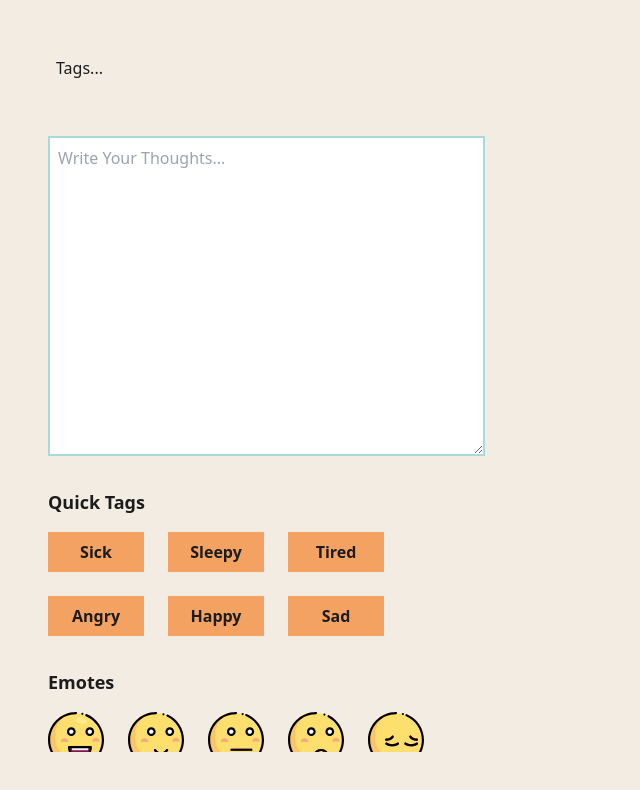
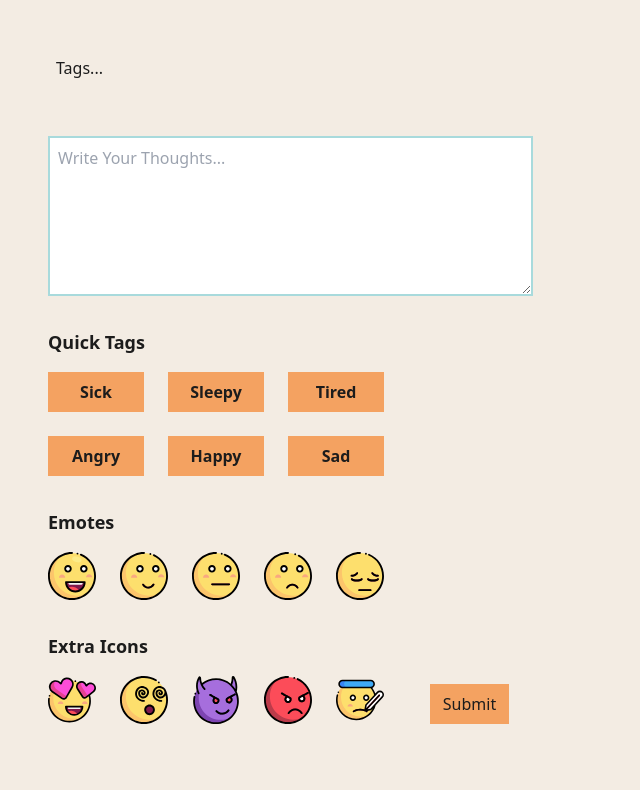
Before and after one commit to kaya70875/Thoughts-App, a React (Vite) app in the folder thoughtsApp/: page / in a window 1280 px wide. Shown: the top 790 px of the page, without its empty margins (0-640 px from the left). Built offline with nearby package versions, Linux system fonts and the light colour scheme.

Commit message:
implement desktop size

```diff
--- a/thoughtsApp/src/components/Editor.tsx
+++ b/thoughtsApp/src/components/Editor.tsx
@@ -64,13 +64,13 @@ export default function Editor() {
   }, [submittedForms]);
 
   return (
-    <div className="w-5/12 h-screen p-12">
+    <div className="w-5/12 h-full pl-12 pt-12">
       <form className="flex flex-col gap-2 h-full overflow-hidden" onSubmit={handleSubmit}>
         <Tag tags={tags} setTags={setTags} />
         <textarea
           name="text-area"
           id="txt"
-          className="w-full min-h-80 p-2 border-2 border-primaryBorder outline-none"
+          className="w-full min-h-80 2xl:min-h-40 xl:min-h-32 p-2 border-2 border-primaryBorder outline-none"
           placeholder="Write Your Thoughts..."
           value={text}
           onChange={handleTextChange}
--- a/thoughtsApp/src/components/subs/ActionButtons.tsx
+++ b/thoughtsApp/src/components/subs/ActionButtons.tsx
@@ -34,7 +34,7 @@ export default function ActionButtons({ setActions }: ActionButtonProps) {
             <button
               key={actions[index]}
               ref={buttonRef}
-              className="emote__button flex items-center justify-center text-center w-14 h-14 rounded-full"
+              className="emote__button flex items-center justify-center text-center emoji-styles"
               onClick={handleActions(actions[index])}
               type="button"
             >
--- a/thoughtsApp/src/components/subs/EmoteButtons.tsx
+++ b/thoughtsApp/src/components/subs/EmoteButtons.tsx
@@ -27,7 +27,7 @@ export default function EmoteButtons({ emote, setEmote }: { emote: string; setEm
           {module.map((emoteImage, index) => (
             <button
               key={emotesList[index]}
-              className={`emote__button flex items-center justify-center text-center w-14 h-14 rounded-full ${activeEmote === emotesList[index] ? 'active' : ''}`}
+              className={`emote__button flex items-center justify-center text-center emoji-styles rounded-full ${activeEmote === emotesList[index] ? 'active' : ''}`}
               onClick={handleEmotes(emotesList[index])}
               type="button"
               ref={emoteRef}
--- a/thoughtsApp/src/index.css
+++ b/thoughtsApp/src/index.css
@@ -41,3 +41,9 @@
     background: var(--buttonHover);
     padding: 0.25rem;
 }
+
+@layer components {
+    .emoji-styles {
+        @apply w-14 2xl:w-12 xl:w-10 lg:w-9 h-14 2xl:h-12 xl:h-10 lg:h-9 rounded-full;
+    }
+}
--- a/thoughtsApp/tailwind.config.js
+++ b/thoughtsApp/tailwind.config.js
@@ -14,6 +14,18 @@ export default {
       textColor : 'var(--textColor)',
       primaryBorder : 'var(--primaryBorder)',
       emoteHoverColor : 'var(--emoteHoverColor)',
+    },
+
+    screens: {
+      '2xl': {'max': '1580px'},
+
+      'xl': {'max': '1279px'},
+
+      'lg': {'max': '1023px'},
+
+      'md': {'max': '767px'},
+
+      'sm': {'max': '639px'},
     }
   },
   plugins: [],
```
